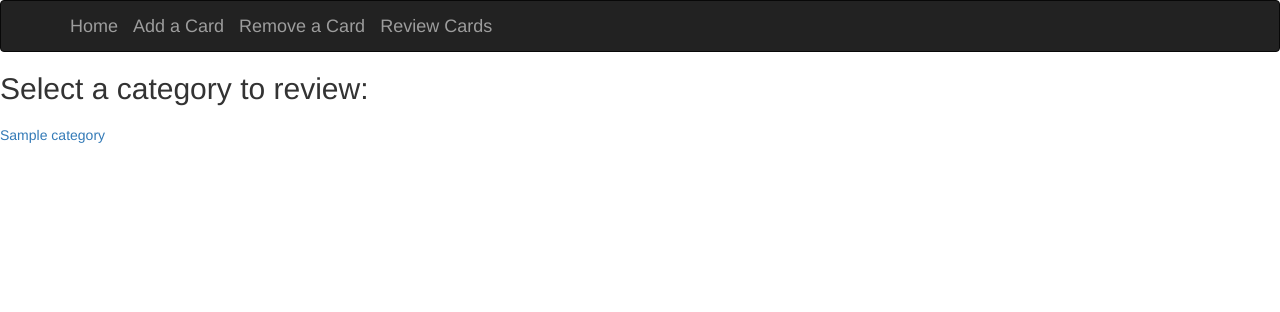
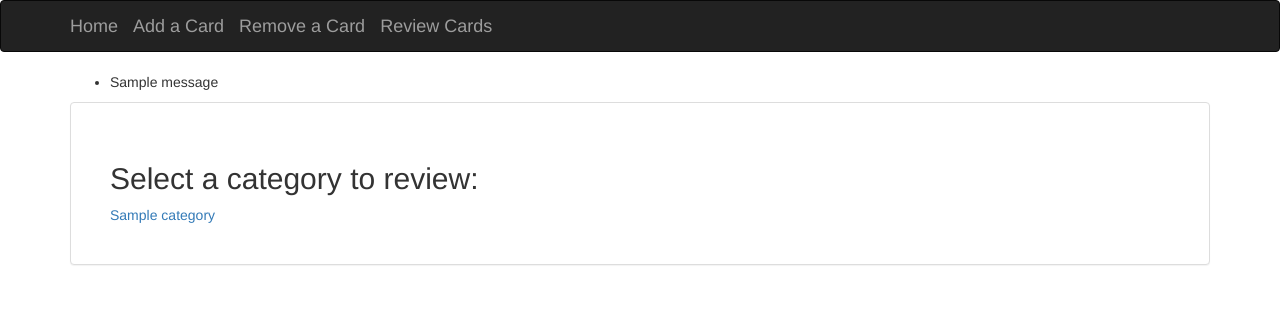
Before and after one commit to codemunkee/somecards, a Flask app: page /review in a window 1280 px wide. Shown: the top 312 px of the page. Run offline with Flask 2, Linux system fonts and the light colour scheme; tables that the repository leaves empty hold one stand-in row (values such as "Sample post"); one stand-in notice (Sample message) is shown; some libraries are stand-ins or nearby versions.

Commit message:
Flash message when we reach the end of a group of cards.

```diff
--- a/somecards/templates/base.html
+++ b/somecards/templates/base.html
@@ -12,16 +12,13 @@
         </div>
     </div>
 </div>
-
 {% endblock %}
 {% block content %}
-    {% with messages = get_flashed_messages() %}
-      {% if messages %}
+<div class="container">
+    {% for message in get_flashed_messages() %}
         <ul>
-          {% for message in messages %}
             <li>{{ message }}</li>
-          {% endfor %}
         </ul>
-      {% endif %}
-    {% endwith %}
+    {% endfor %}
+</div>
 {% endblock %}
--- a/somecards/templates/review.html
+++ b/somecards/templates/review.html
@@ -1,19 +1,46 @@
 {% extends "base.html" %}}
+{% import "bootstrap/wtf.html" as wtf %}
+
+
 {% block content %}
-{% if categories %}
+<div class="container">
+    {% for message in get_flashed_messages() %}
+        <ul>
+            <li>{{ message }}</li>
+        </ul>
+    {% endfor %}
+</div>
 
-    <h2>Select a category to review:</h2>
 
-        {% for category in categories %}
-        <h2></h2><a href="/review/{{ category.id }}">{{ category.name }}</a></h2>
-        {% endfor %}
+<div class="container">
+    <div class="panel panel-default">
+        <div class="panel-body" >
+            <div class="well-lg">
+            {% if categories %}
+                <h2>Select a category to review:</h2>
+                    {% for category in categories %}
+                    <a href="/review/{{ category.id }}">{{ category.name }}</a></h2>
+                    <br>
+                {% endfor %}
+            {% endif %}
+            {% if card %}
+                <div class="page-header">
+                    <h3>Question</h3>
+                    {{ card.question}}
+                </div>
+                <div id="myId" class="hidden">{{ card.answer }}</div>
 
-{% endif %}
 
-{% if card %}
-
-    <div><p>{{ card.question}} <b>{{card.answer}}</b></div>
-
-{% endif %}
-
-{% endblock %}
+                <button type="button" class="btn btn-primary btn-large"
+                onclick="document.getElementById('answer').innerHTML = '' +
+                '<br><br>{{ card.answer }}'">
+                Display Answer</button>
+                <p id="answer"></p>
+                <h4>Know the Answer?</h4>
+                {{ wtf.quick_form(form)}}
+            {% endif %}
+            {% endblock %}
+            </div>
+        </div>
+    </div>
+</div>
--- a/somecards/views.py
+++ b/somecards/views.py
@@ -1,6 +1,6 @@
 from flask import render_template, flash, redirect, session, request, url_for
 from somecards import app, models, db
-from .forms import AddCardForm, RemoveCardForm
+from .forms import AddCardForm, RemoveCardForm, ReviewForm
 
 
 @app.route('/')
@@ -41,6 +41,8 @@ def review():
 @app.route('/review/<int:category_id>', methods=['GET', 'POST'])
 def review_category(category_id):
 
+    form = ReviewForm()
+
     # Get our cards for the specific category
     cards = [(card.id, card.question, card.answer)
              for card in models.Card.query.filter_by(category_id=category_id)]
@@ -59,7 +61,16 @@ def review_category(category_id):
 
     print session['review'][str(category_id)]['current_index']
 
-    return render_template('review.html', card=card)
+
+    if form.validate_on_submit():
+        session['review'][str(category_id)]['current_index'] += 1
+        if session['review'][str(category_id)]['current_index'] >= len(cards):
+            flash('All questions complete!')
+            print 'flashed!'
+            session['review'][str(category_id)]['current_index'] = 0
+
+
+    return render_template('review.html', card=card, form=form)
 
 
 @app.route('/remove/<int:category_id>', methods=['GET', 'POST'])
```
Also changed, not shown: somecards/forms.py (+7 -1 lines).
